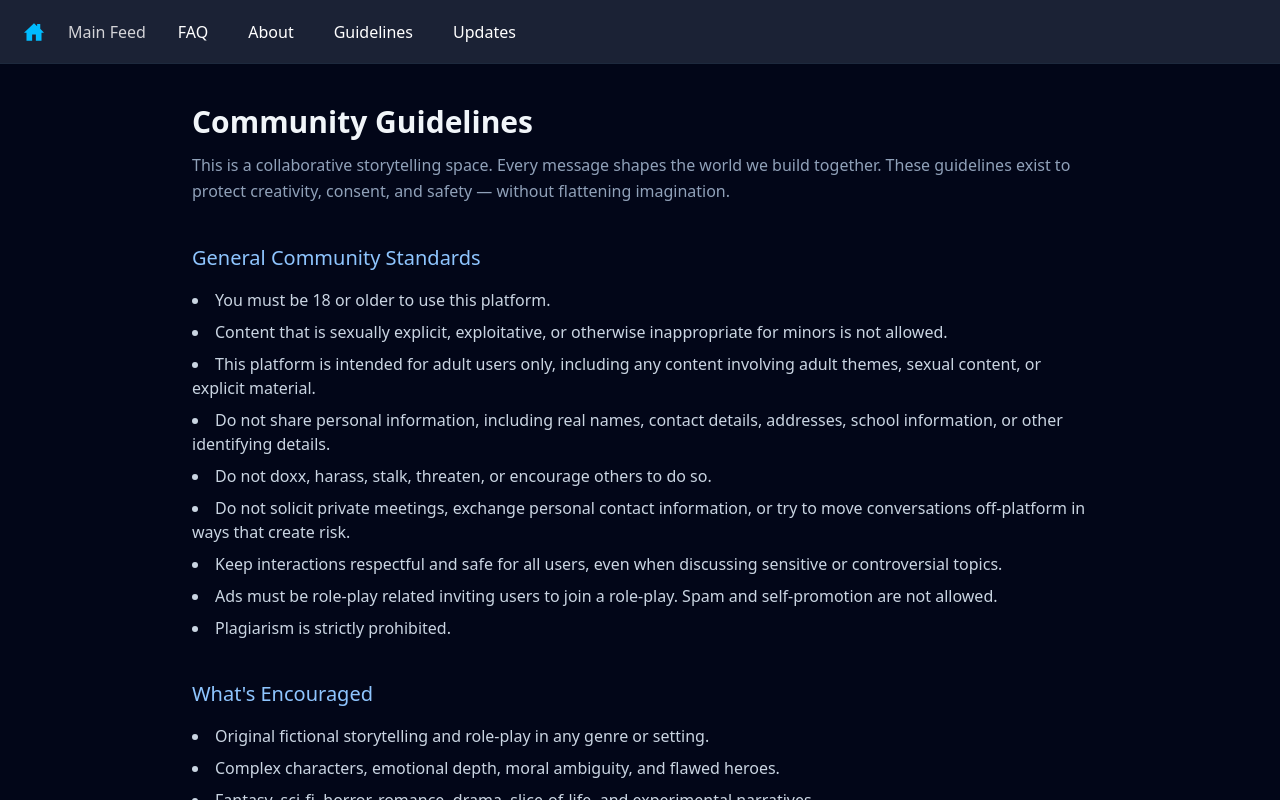
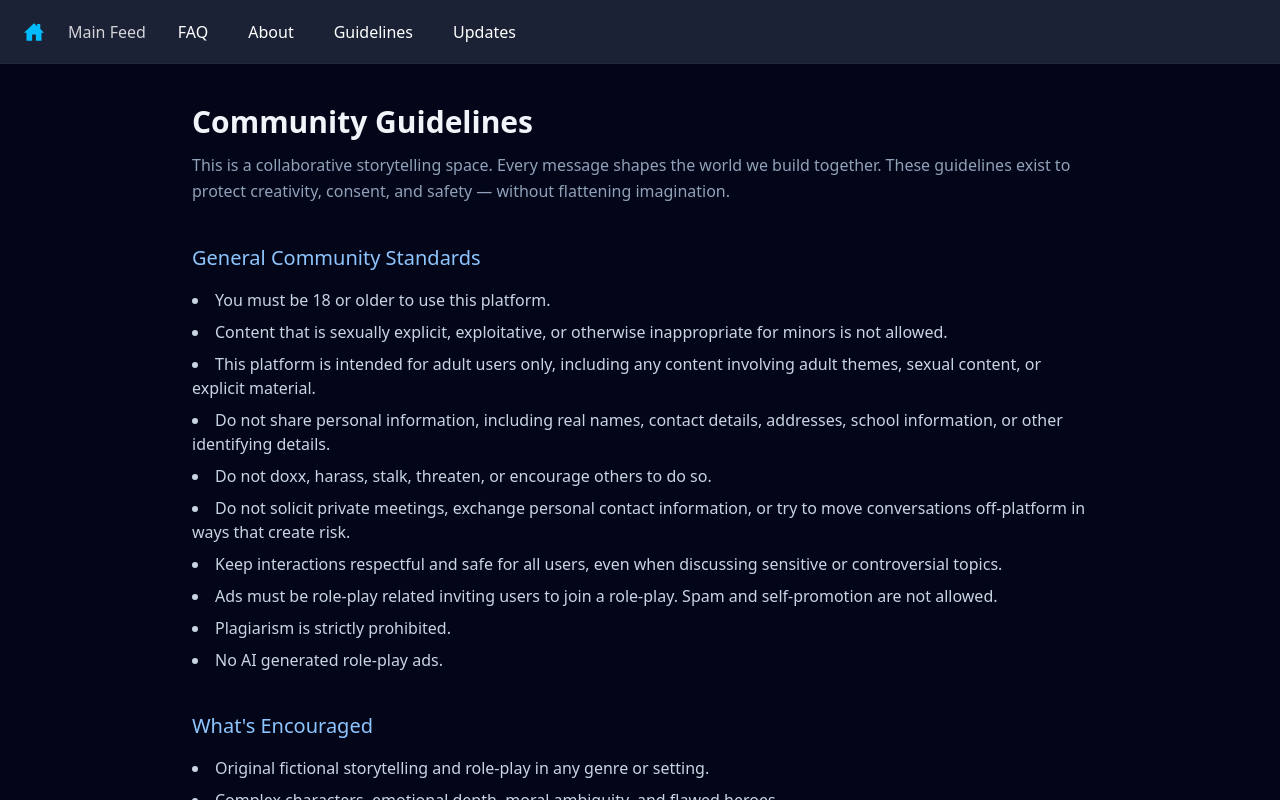
Before and after one commit to Hairum-Qureshi/story-roleplay-app, a React (Vite) app in the folder apps/frontend/: page /guidelines in a window 1280 px wide. Built offline with nearby package versions, Linux system fonts and the light colour scheme; no server answers.

Commit message:
added another guideline

```diff
--- a/apps/frontend/src/pages/Guidelines.tsx
+++ b/apps/frontend/src/pages/Guidelines.tsx
@@ -51,6 +51,7 @@ export default function Guidelines() {
               Spam and self-promotion are not allowed.
             </li>
             <li>Plagiarism is strictly prohibited.</li>
+            <li>No AI generated role-play ads.</li>
           </ul>
         </section>
 
```
